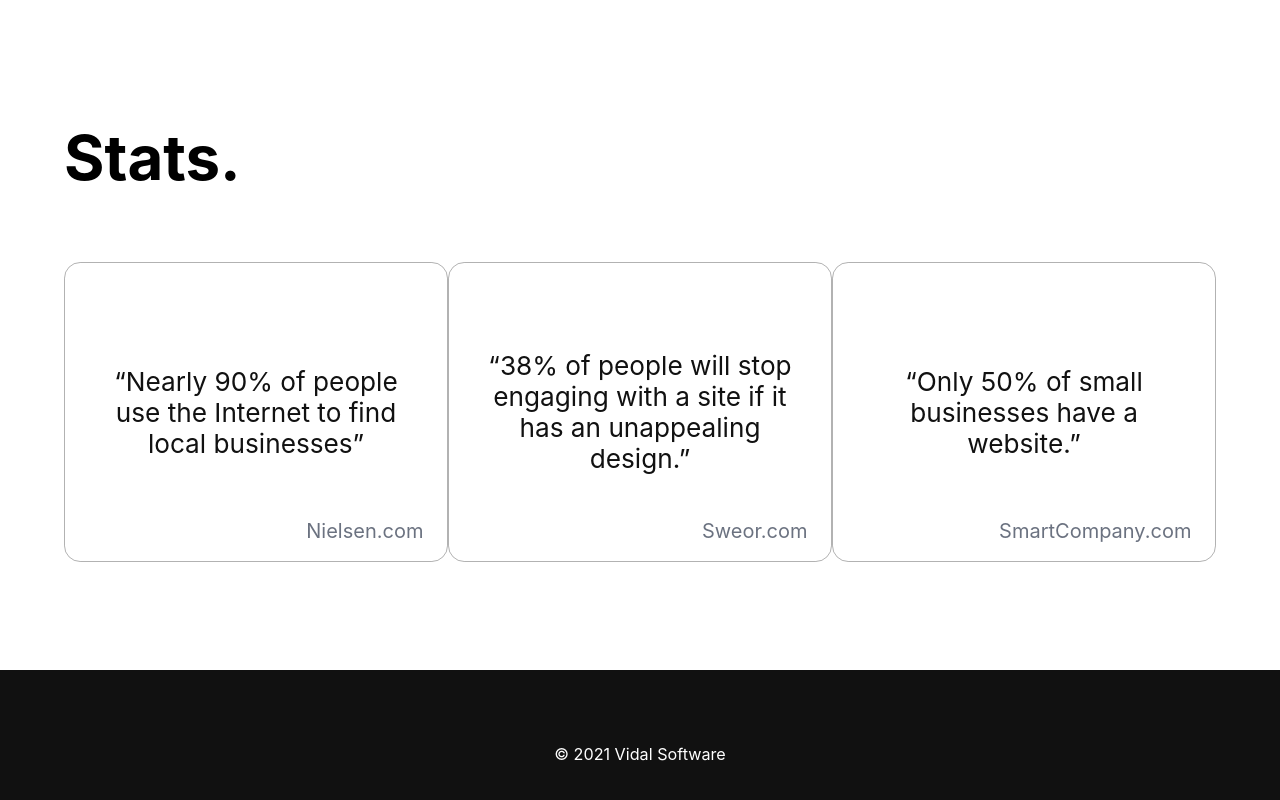
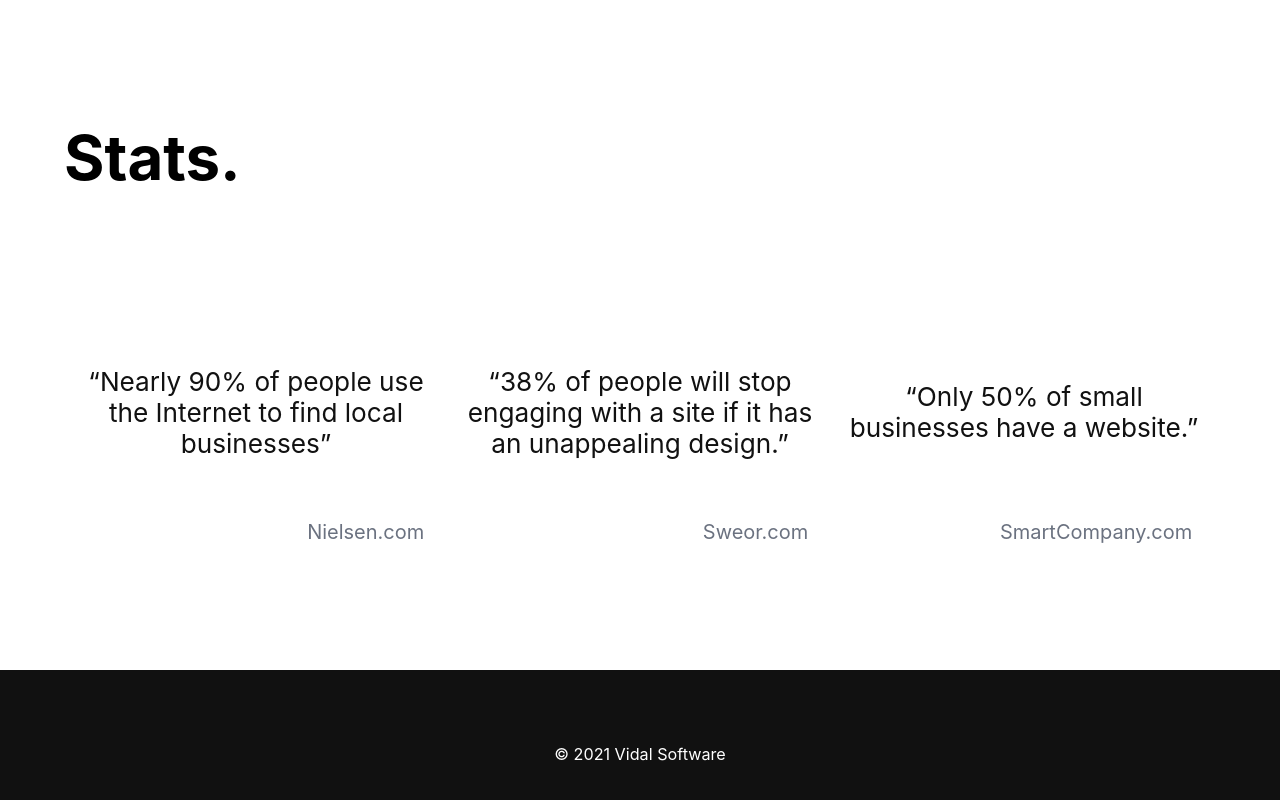
Before and after one commit to raglandc/vidal-production, a Next.js app: page / in a window 1280 px wide. Shown: the part 1187-1987 px from the top of the page. Built offline with nearby package versions, Linux system fonts and the light colour scheme.

Commit message:
get rid of borders on stats cards at 900px

```diff
--- a/components/sectionComponents/StatsCard.module.css
+++ b/components/sectionComponents/StatsCard.module.css
@@ -25,3 +25,10 @@
   right: 6.18%;
   bottom: 6.18%;
 }
+
+@media only screen and (min-width: 900px) {
+  .card {
+    border: none;
+    padding: 0 1rem;
+  }
+}
```
